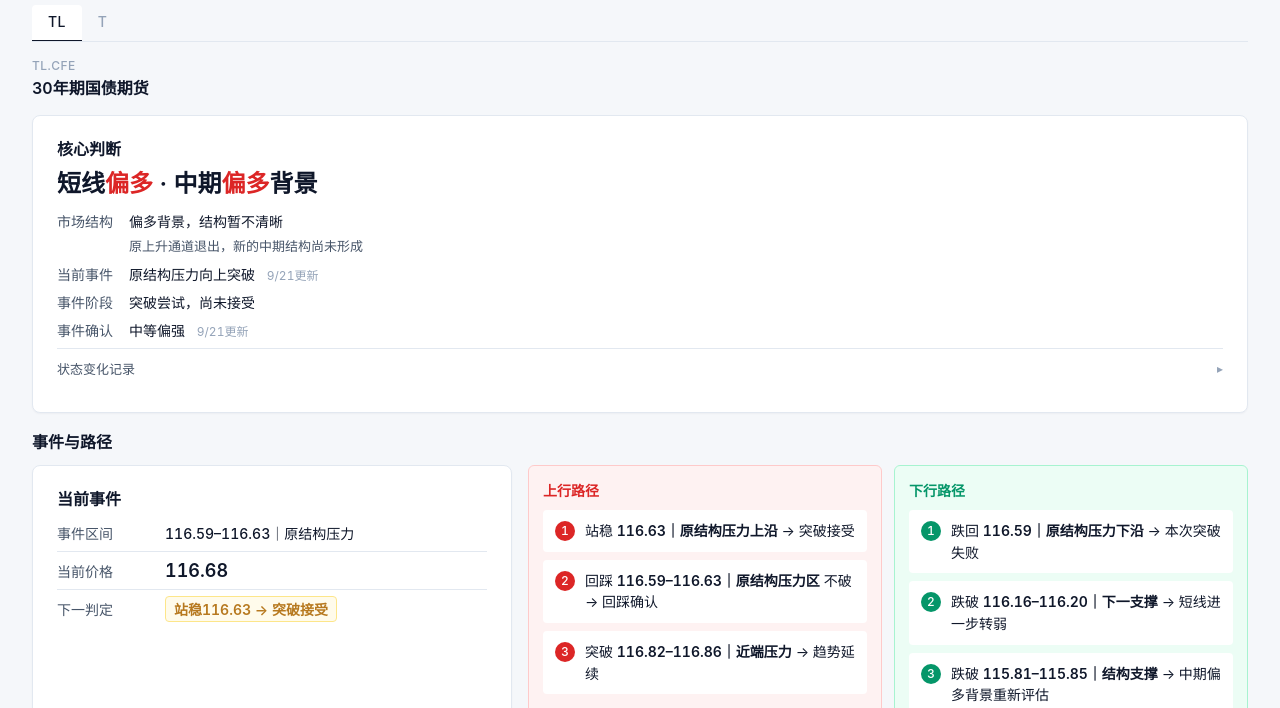
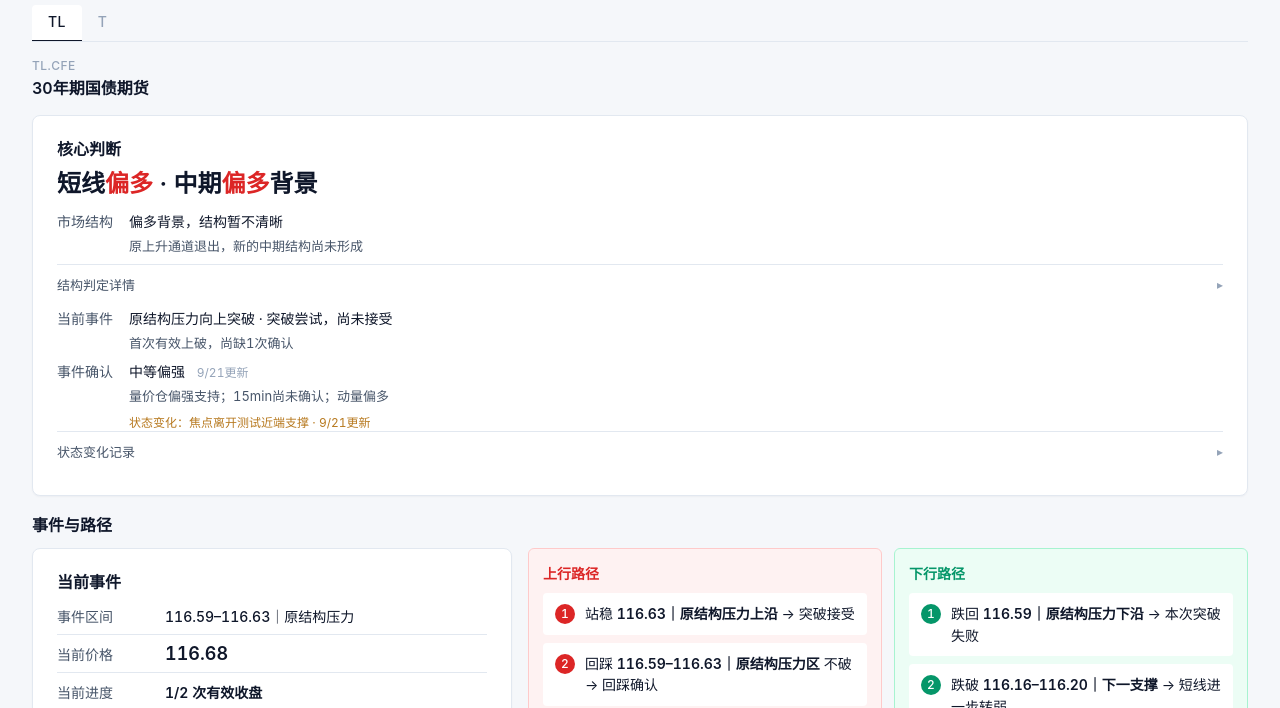
Before and after one commit to LOB-111/cgb-futures-desk, a plain HTML site: page index.html in a window 1280 px wide. Shown: the part 88-796 px from the top of the page. Drawn offline with Linux system fonts and the light colour scheme.

Commit message:
更新国债期货技术面网页

```diff
--- a/index.html
+++ b/index.html
@@ -123,6 +123,7 @@
       margin: -2px 0 8px 72px; font-size: 13px; line-height: 1.45;
       color: var(--text-secondary);
     }
+    .state-change { margin: 8px 0 0 72px; color: var(--warning); font-size: 12px; line-height: 1.45; }
     .change-stamp { color: var(--text-muted); font-size: 12px; font-weight: 400; margin-left: 8px; }
     .core-history { margin-top: 4px; }
     .core-history > summary { border-top: 0; padding-top: 8px; }
@@ -205,6 +206,8 @@
       margin-bottom: 8px;
     }
     .evidence-card .ed { font-size: 13px; line-height: 1.55; color: var(--text-secondary); margin-top: 6px; }
+    .evidence-meaning { margin: 10px 0 0; padding-top: 10px; border-top: 1px solid var(--border); font-size: 13px; line-height: 1.55; color: var(--text-secondary); }
+    .evidence-meaning b { color: var(--text-primary); }
     .aux-evidence { display: grid; gap: 8px; margin: 0 0 12px; }
     .aux-bar {
       display: flex; flex-wrap: wrap; gap: 8px 16px; align-items: baseline;
@@ -228,6 +231,10 @@
     details.fold summary::after { content: "▸"; color: var(--text-muted); font-size: 12px; }
     details.fold[open] summary::after { content: "▾"; }
     details.fold .more { padding: 4px 0 8px; color: var(--text-secondary); line-height: 1.6; }
+    .audit-table { width: 100%; border-collapse: collapse; margin: 4px 0 8px; font-variant-numeric: tabular-nums; }
+    .audit-table th, .audit-table td { padding: 5px 8px; text-align: left; border-bottom: 1px solid var(--border); font-weight: 400; }
+    .audit-table th { color: var(--text-muted); font-size: 12px; }
+    .audit-table .yes { color: var(--up); font-weight: 600; }
     .flab { font-size: 16px; font-weight: 600; color: var(--text-primary); letter-spacing: 0; margin: 0; }
     .core > .flab { font-size: 16px; margin-bottom: 8px; }
     .fval { font-size: 18px; line-height: 1.35; font-weight: 600; color: var(--text-primary); }
@@ -446,9 +453,19 @@
       const structure = spec.market_structure || {};
       const event = spec.current_event || {};
       const bar = spec.status_bar || {};
+      const audit = spec.event_audit || {};
       const confLine = bar.event_confidence || bar.confirmation_status || "";
       const stageLine = event.stage_text || bar.event_stage || event.state || "";
       const reasonTip = attrEscape(structure.reason_detail || "");
+      const c = spec.confirmation || {};
+      const participation = ((c.volume_oi || {}).grade || "").replace("确认", "支持");
+      const intraday = ((c.intraday_15m || {}).status || "尚未确认").replace("当前突破", "");
+      const momentum = (c.indicators || {}).bias || "中性";
+      const confirmReason = [
+        participation && `量价仓${participation}`,
+        intraday && `15min${intraday}`,
+        `动量${momentum}`,
+      ].filter(Boolean).join("；");
       const records = [
         spec.direction_transition_state && spec.direction_transition_state.summary,
         spec.shape_transition_state && spec.shape_transition_state.summary,
@@ -457,14 +474,19 @@
       const fold = records.length
         ? `<details class="fold core-history"><summary>状态变化记录</summary><div class="more">${records.join("<br>")}</div></details>`
         : "";
+      const change = event.show_change && event.last_changed_at && spec.focus_transition_state
+        ? `<div class="state-change">状态变化：${spec.focus_transition_state.summary || stageLine} · ${mdStamp(event.last_changed_at)}</div>`
+        : "";
       return `<div class="core">
         <div class="flab">核心判断</div>
         <div class="core-head">${paintBias(coreHeadline(spec))}</div>
         <div class="core-line core-structure"${reasonTip ? ` title="${reasonTip}"` : ""}><span class="k">市场结构</span><span class="v">${structure.label || ""}${changeStamp(structure.show_change, structure.last_changed_at)}</span></div>
-        ${structure.reason ? `<div class="core-reason"${reasonTip ? ` title="${reasonTip}"` : ""}>${structure.reason}</div>` : ""}
-        <div class="core-line core-event"><span class="k">当前事件</span><span class="v">${event.label || ""}${changeStamp(event.show_change, event.last_changed_at)}</span></div>
-        <div class="core-line core-stage"><span class="k">事件阶段</span><span class="v">${stageLine}</span></div>
+        ${structure.reason ? `<div class="core-reason"${reasonTip ? ` title="${reasonTip}"` : ""}>${structure.reason}</div>${structure.reason_detail ? `<details class="fold"><summary>结构判定详情</summary><div class="more">${structure.reason_detail}</div></details>` : ""}` : ""}
+        <div class="core-line core-event"><span class="k">当前事件</span><span class="v">${event.label || ""} · ${stageLine}</span></div>
+        <div class="core-reason">${audit.reason || (spec.event_card || {}).status || "等待事件给出下一步确认"}</div>
         <div class="core-line core-confirm"><span class="k">事件确认</span><span class="v">${confLine}${changeStamp(bar.confirm_show_change, bar.confirm_changed_at)}</span></div>
+        <div class="core-reason">${confirmReason}</div>
+        ${change}
         ${fold}
       </div>`;
     }
@@ -474,15 +496,33 @@
     }
     function eventCard(spec) {
       const card = spec.event_card || spec.focus_card || {};
+      const audit = spec.event_audit || {};
       const close = card.close ? `<span class="px">${card.close}</span>` : "";
+      const details = eventAuditDetails(audit);
       return `<div class="event-card focus-card">
         <div class="flab">当前事件</div>
         <div class="drows">
           ${drow("事件区间", card.event_zone || card.key_zone)}
           ${drow("当前价格", close)}
-          ${drow("下一判定", card.next_gate, "warn")}
+          ${drow("当前进度", audit.progress || card.status, "strong")}
+          ${drow("判定依据", audit.reason || card.status)}
+          ${drow("升级条件", audit.upgrade || card.next_gate, "warn")}
+          ${drow("失败条件", audit.failure)}
         </div>
+        ${details}
       </div>`;
+    }
+    function eventAuditDetails(audit) {
+      if (!audit || !audit.threshold) return "";
+      const direction = audit.direction === "down" ? "下破" : "上破";
+      const rows = (audit.recent || []).map(item => `<tr><td>${item.date || "—"}</td><td>${item.close || "—"}</td><td class="${item.valid ? "yes" : ""}">${item.valid ? `✓ 有效${direction}` : "未越界"}</td></tr>`).join("");
+      return `<details class="fold"><summary>判定详情</summary><div class="more">
+        事件区域：${(audit.zone || []).join("–")}　ATR20：${audit.atr}　有效越界缓冲：${audit.buffer_atr}ATR ≈ ${audit.buffer}<br>
+        有效${direction}线：约${audit.threshold}
+        <table class="audit-table"><thead><tr><th>交易日</th><th>收盘</th><th>判定</th></tr></thead><tbody>${rows}</tbody></table>
+        当前计数：${audit.progress}　接受规则：${audit.accept_rule}<br>
+        因此：${audit.reason}
+      </div></details>`;
     }
     function pathSteps(items) {
       if (!items || !items.length) return `<div class="path-step">等待可验证条件</div>`;
@@ -512,20 +552,39 @@
         </section>
       </div>`;
     }
-    function evidenceCard(view, extra) {
+    function evidenceCard(source, extra) {
+      const view = source && source.view;
       if (!view) throw new Error("missing evidence card view");
-      const rows = (view.rows || []).map(row => drow(row.k, row.v, row.extra)).join("");
-      const conditions = (view.conditions || []).map(line => `<div class="ed">${line}</div>`).join("");
+      const rows = (view.rows || [])
+        .filter(row => !["结论", "解释标准"].includes(row.k))
+        .slice(0, 3)
+        .map(row => drow(row.k, row.v, row.extra)).join("");
       const role = view.role ? `<span class="erole">｜${view.role}</span>` : "";
+      const meaning = source.note || source.context || source.detail || (view.conditions || [])[0] || "该模块仅作为当前事件的辅助证据。";
       return `<div class="evidence-card">
         <div class="evidence-head">
           <div class="flab">${view.title}${role}</div>
           <span class="tag ${toneTag(view.tone)}">${view.headline || ""}</span>
         </div>
         <div class="drows">${rows}</div>
-        ${conditions}
+        <div class="evidence-meaning"><b>含义：</b>${meaning}</div>
         ${extra || ""}
       </div>`;
+    }
+    function confidenceAuditDetails(spec) {
+      const event = spec.current_event || {};
+      const c = spec.confirmation || {};
+      const intraday = c.intraday_15m || {};
+      const volume = c.volume_oi || {};
+      const indicators = c.indicators || {};
+      const volatility = c.volatility || {};
+      return `<details class="fold"><summary>确认详情</summary><div class="more">
+        基础事件：${event.stage_text || event.state || "—"}<br>
+        结构确认：${intraday.status || "尚未完成"}　参与确认：${volume.grade || "—"}<br>
+        动量辅助：${indicators.effect || "中性"}（${indicators.bias || "—"}）<br>
+        波动环境：${volatility.state || "—"}（不单独计入确认度）<br>
+        综合：${(spec.status_bar || {}).confirmation_status || event.confidence || "—"}
+      </div></details>`;
     }
     function evidenceGrid(spec) {
       const c = spec.confirmation || {};
@@ -535,11 +594,11 @@
         ? `<div class="ed">${[divergence.event_label, divergence.status_label].filter(Boolean).join(" · ")}</div>`
         : (notices.length ? `<div class="indicator-event-notice">${notices.join("　")}</div>` : "");
       return `<div class="evidence-grid">
-        ${evidenceCard((c.intraday_15m || {}).view)}
-        ${evidenceCard((c.volume_oi || {}).view)}
-        ${evidenceCard((c.indicators || {}).view, extraInd)}
-        ${evidenceCard((c.volatility || {}).view)}
-      </div>`;
+        ${evidenceCard(c.intraday_15m || {})}
+        ${evidenceCard(c.volume_oi || {})}
+        ${evidenceCard(c.indicators || {}, extraInd)}
+        ${evidenceCard(c.volatility || {})}
+      </div>${confidenceAuditDetails(spec)}`;
     }
     function moreLevels(spec) {
       const lines = spec.more_levels || [];
```
Also changed, not shown: data.js.
